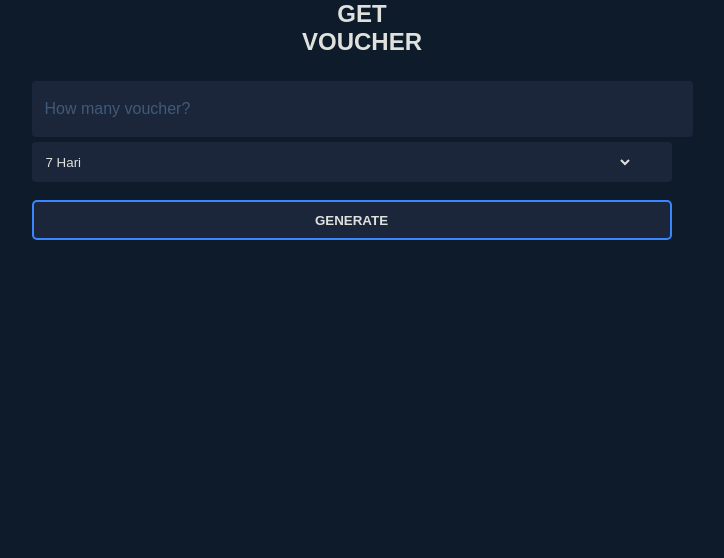
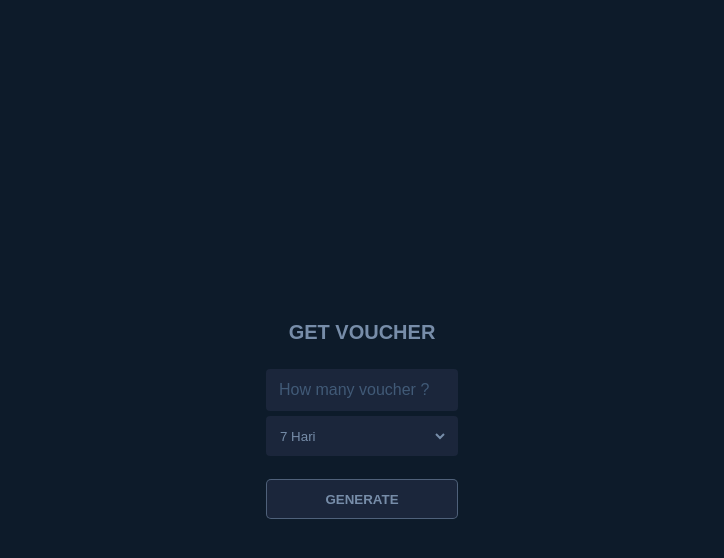
Before and after one commit to coolq4s/website-prev, a plain HTML site: page index.html in a window 1280 px wide. Shown: the whole page, without its empty margins (278-1002 px from the left). Drawn offline with nearby package versions, Linux system fonts and the light colour scheme.

Commit message:
update index.html

```diff
--- a/index.html
+++ b/index.html
@@ -9,36 +9,46 @@
         body {
             font-family: Arial, sans-serif;
             background-color: #0D1B2A;
-            color: #E0E1DD;
-            position: relative;
+            color: #778DA9;
             font-size: 12pt;
-            max-height: 99%;
-            margin: 0;
-            padding: 0;
+            margin: auto;
         }
         @keyframes blinkBorder {
             0% {
                 border-bottom-color: transparent;
             }
             50% {
-                border-bottom-color: #415A77;
+                border-bottom-color: #E0E1DD;
             }
             100% {
                 border-bottom-color: transparent;
             }
         }
-        .parent{
+        @keyframes blinkBorderAll {
+            0% {
+                border-color: transparent;
+            }
+            50% {
+                border-color: #778DA9;
+            }
+            100% {
+                border-color: transparent;
+            }
+        }
+        .parent {
             display: flex;
             align-items: center;
             justify-content: center;
-            height: 99%;
+            height: 100% !important;
+            flex: 1 0 100%;
+            flex-direction: column;
+            position: fixed;
+            width: 100%;
         }
-        .child{
-            flex-direction: column;
-        }
-        h2 {
-            margin:0;
-            padding:0;
+        #title {
+            font-size: 20px;
+            font-weight: bold;
+            color: #778DA9;
         }
         button {
             background-color: #1B263B;
@@ -53,30 +63,32 @@
             border: none;
             color: #E0E1DD;
             padding-left: 10px;
-            width: 47vw;
+            margin-right: 10px;
+            width: 95%;
             height: 40px;
             outline: none;
+            color: #778DA9;
         }
         .select-custom{
             background-color: #1B263B;
             border: none;
             border-radius: 4px;
-            width: 50vw;
+
             height: 40px;
         }
-        input, input:focus {
+        input {
             margin: 5px 0;
             background-color: #1B263B;
             border: 0;
-            padding: 8px;
             border-radius: 4px;
             outline: none;
-            color: #E0E1DD;
-            width: 50vw;
+            color: #778DA9;
+
             height: 40px;
             padding-left:13px;
         }
         input:focus{
+            color: #778DA9;
             border-bottom: 1px solid transparent;
             animation: blinkBorder 1s infinite;
         }
@@ -129,12 +141,13 @@
             width: 100%;
         }
         .button-ExportGenerate {
-            width: 50vw;
+            width: 100%;
             height: 40px;
-            border: 2px solid #3A86FF;
+            border: 1px solid #E0E1DD;
             border-radius: 5px;
             font-weight: bold;
-            cursor: pointer;
+            color: #778DA9;
+            animation: blinkBorderAll 30s infinite;
         }
         .button-ExportCopy {
             width: 80px;
@@ -207,12 +220,9 @@
 </head>
 <body>
 <div class="parent" id="title">
-    <div class="child">
-    <h2 id="title" class="center-text">GET</h2>
-    <h2 id="title" class="center-text">VOUCHER</h2>
-
+    <div id="title" class="center-text">GET VOUCHER</div>
     <div class="button-container">
-        <input type="number" id="numVouchers" min="1" required placeholder="How many voucher?">
+        <input type="number" id="numVouchers" min="1" required placeholder="How many voucher ?">
         <br>
         <div class="select-custom">
             <select id="profile" required>
@@ -225,7 +235,6 @@
         </div>
         <br>
         <button onclick="generateVouchers()" class="button-ExportGenerate">GENERATE</button>
-    </div>
     </div>
 </div>
 <div class="button-container">
```
